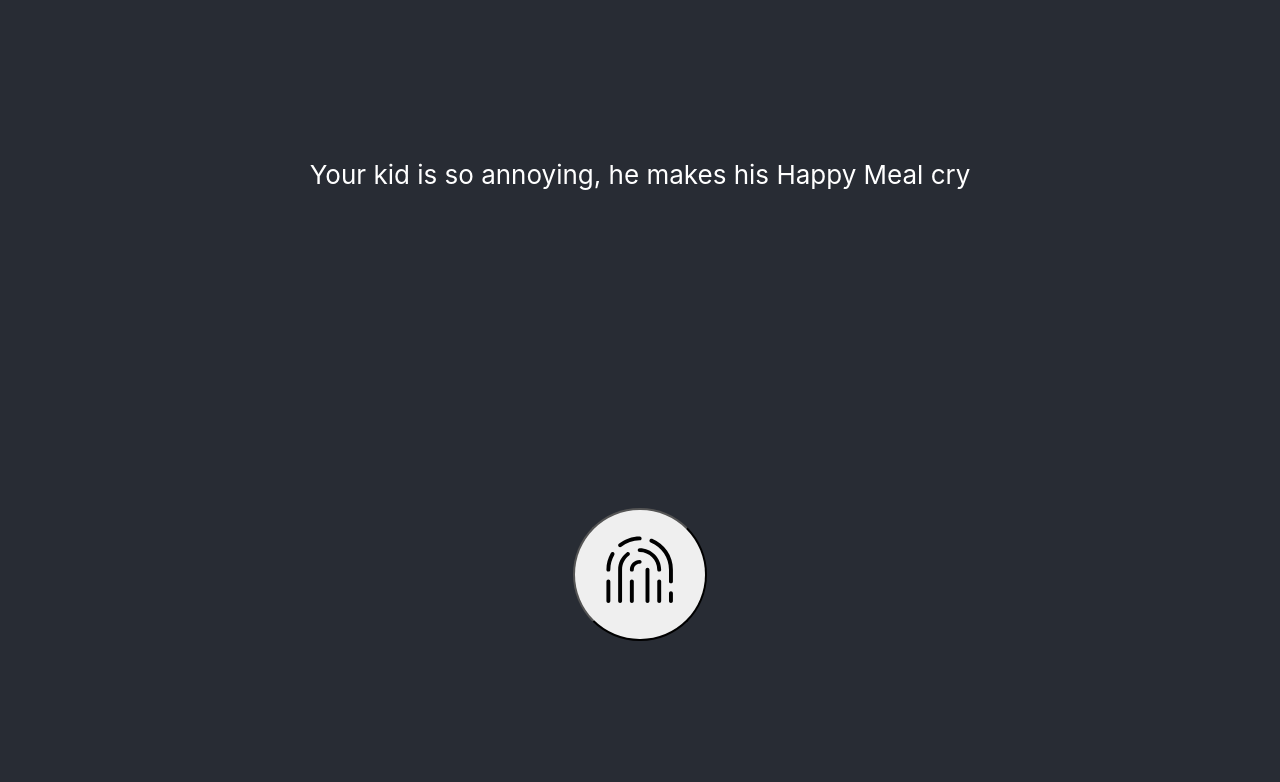
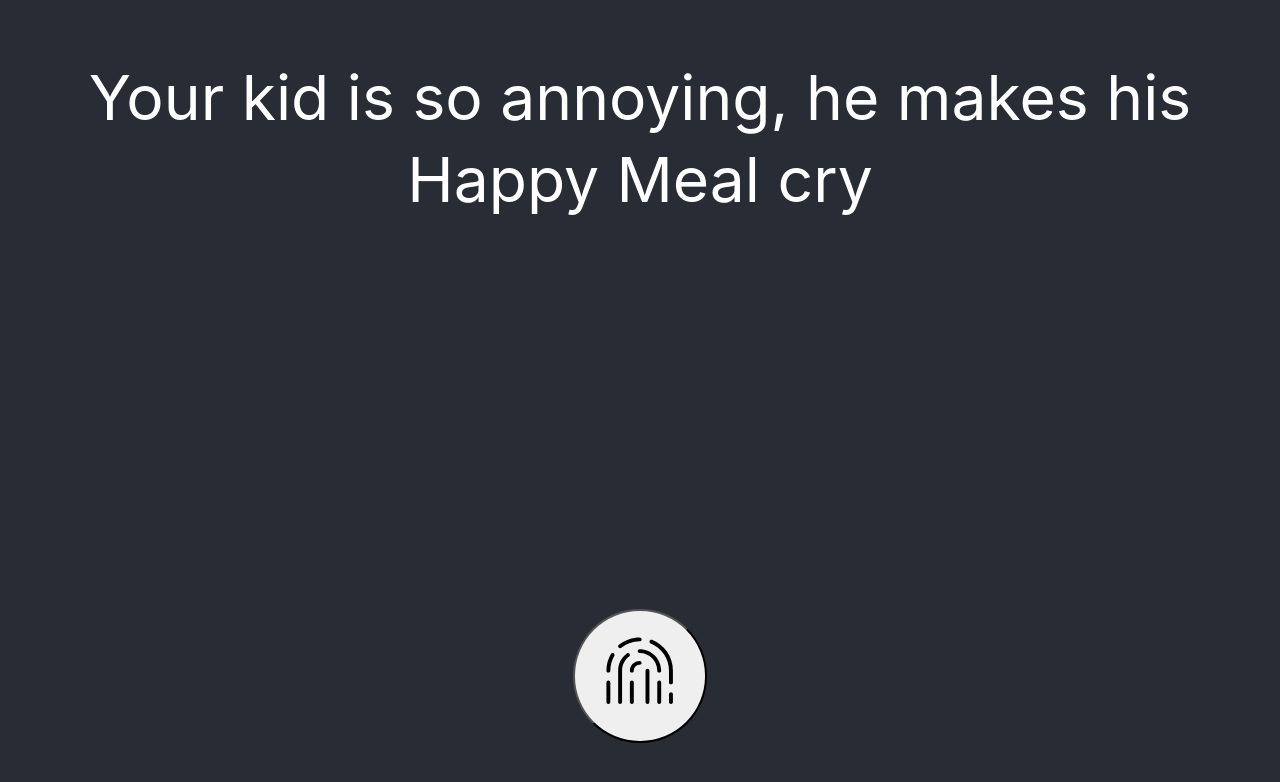
Before and after one commit to aurimas-darguzis/hit-the-button, a React (Create React App) app: page / in a window 1280 px wide. Shown: the top 782 px of the page. Built offline with nearby package versions, Linux system fonts and the light colour scheme.

Commit message:
add style

```diff
--- a/src/App.css
+++ b/src/App.css
@@ -17,4 +17,12 @@
   width: 10em;
   height: 10em;
   border-radius: 50%;
+  outline: none;
 }
+
+.joke {
+  font-size: 2.4em;
+  line-height: 1.3em;
+  padding: 0px 20px;
+  height: 7em;
+}
--- a/src/App.js
+++ b/src/App.js
@@ -16,7 +16,7 @@
   return (
     <div className='App'>
       <header className='App-header'>
-        <div>{joke}</div>
+        <div className='joke'>{joke}</div>
         <button onClick={getJoke}>
           <svg version='1.1' x='0px' y='0px' viewBox='0 0 512 640'>
             <g>
```
